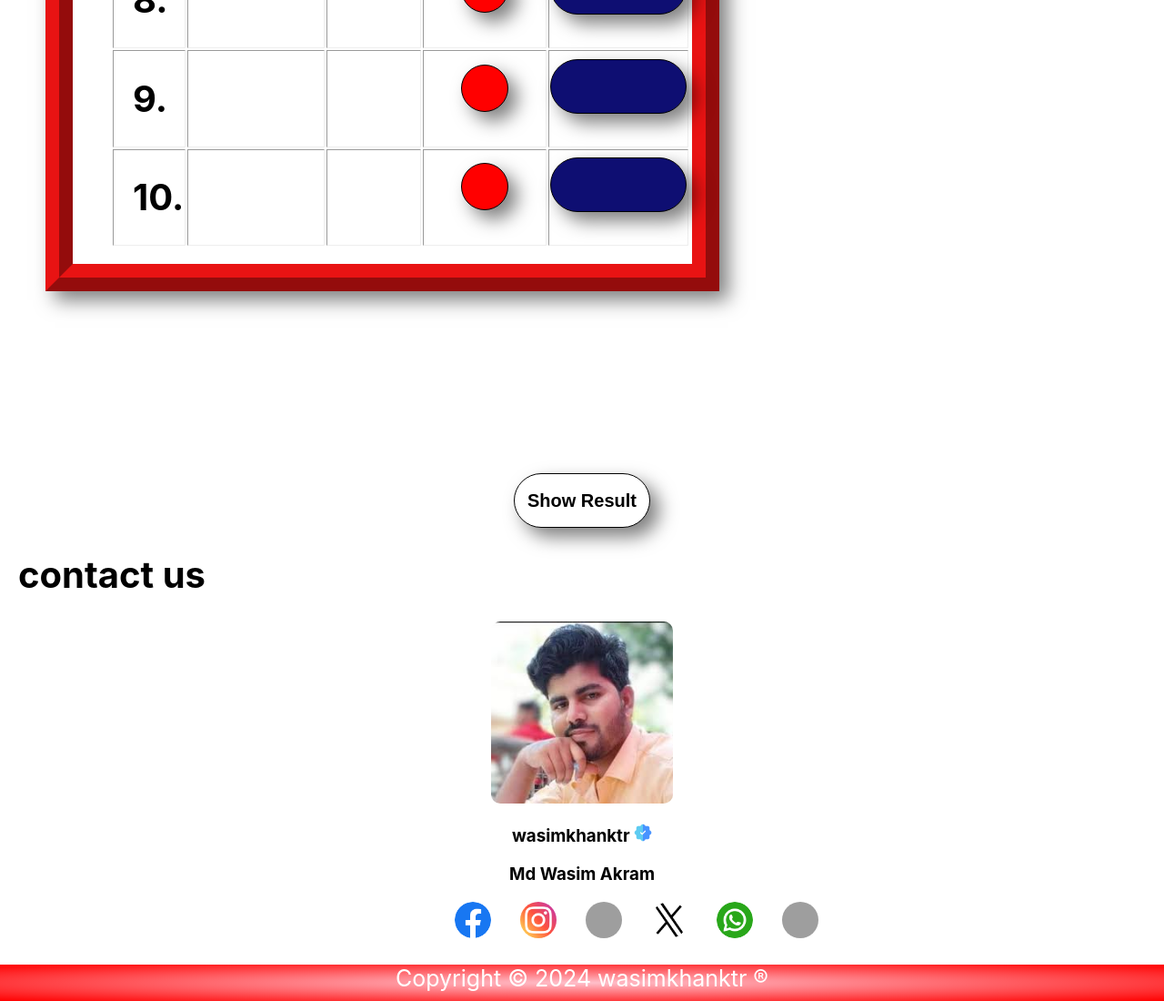
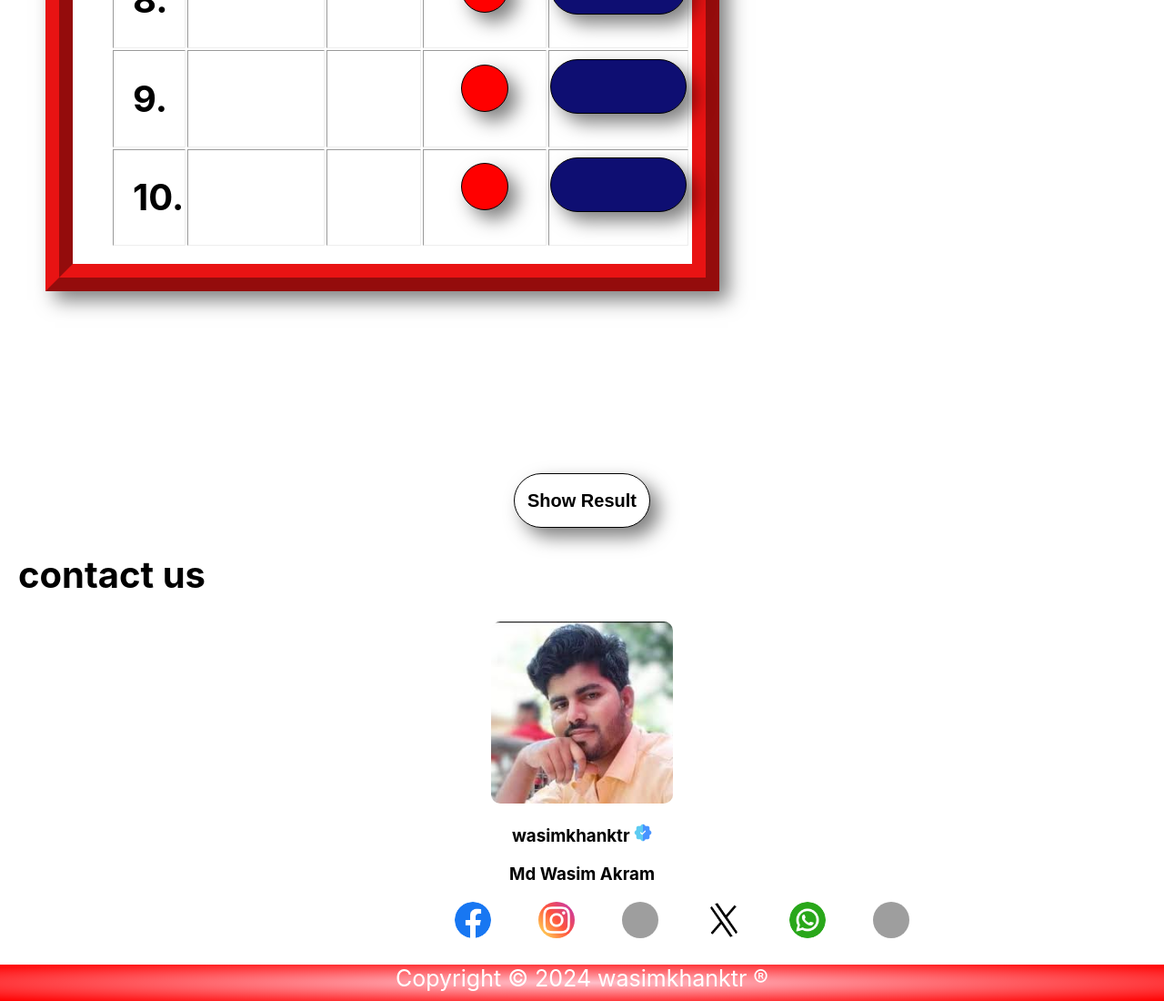
Before and after one commit to wasimkhanktr/evm-test-machine, a React (Create React App) app: page / in a window 1280 px wide. Shown: the part 1052-2152 px from the top of the page at 91% size. Built offline with nearby package versions, Linux system fonts and the light colour scheme; grey boxes are pictures that could not be loaded.

Commit message:
Update vote.css

```diff
--- a/src/components/vote.css
+++ b/src/components/vote.css
@@ -87,7 +87,7 @@ h1 {
     padding-left: 500px;
     list-style: none;
     display: flex;
-    width: 400px;
+    width: 500px;
     justify-content: space-between;
 }
 
```
